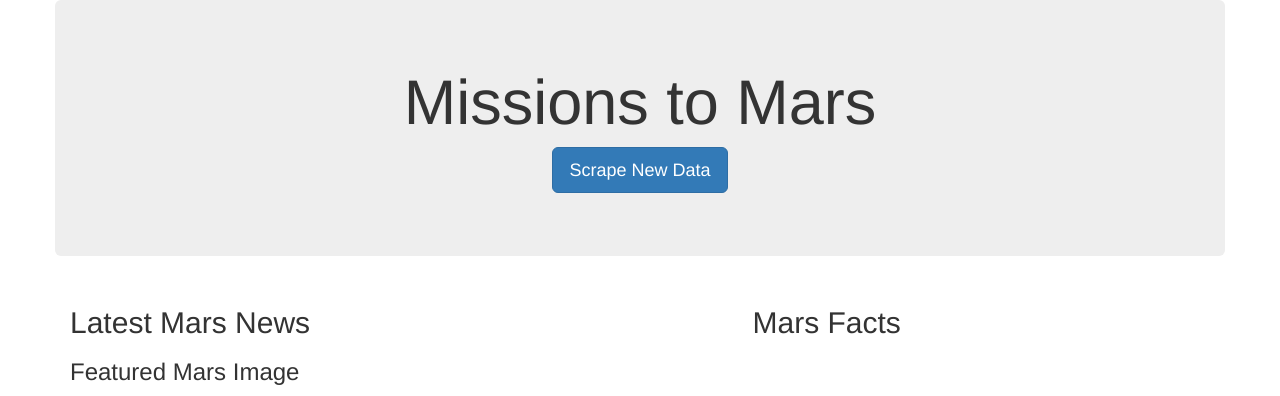
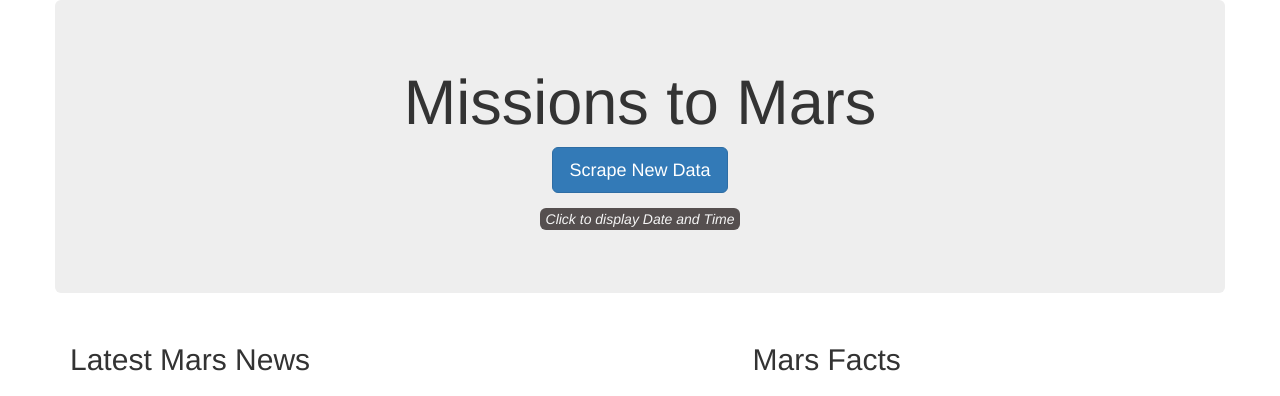
Before and after one commit to itorspwn/Scraping_NASA, a Flask app: page / in a window 1280 px wide. Shown: the top 396 px of the page. Run offline with Flask 2, Linux system fonts and the light colour scheme; data that the repository does not hold is empty; some libraries are stand-ins or nearby versions.

Commit message:
adding date and time button

```diff
--- a/Missions_to_Mars/templates/index.html
+++ b/Missions_to_Mars/templates/index.html
@@ -14,6 +14,24 @@
     border-radius: 8px;
     filter: grayscale(50%)
   }
+
+  button{
+    border-radius: 6px;
+    border: none;
+    background-color: rgb(85, 79, 79);
+    font-weight: 300;
+    font-style: italic;
+    color: whitesmoke;
+    border-color: black;
+
+  }
+
+  #demo{
+    font-size: small;
+    font-weight: 300;
+    color: rgb(54, 51, 51);
+
+  }
   </style>
 
 
@@ -23,6 +41,10 @@
           <div class="jumbotron text-center">
             <h1>Missions to Mars</h1>
             <p><a class="btn btn-primary btn-lg" href="/scrape" role="button" id="newd">Scrape New Data</a></p>
+            <button type="button"
+            onclick="document.getElementById('demo').innerHTML = Date()">
+            Click to display Date and Time</button>
+            <p id="demo"></p>
           </div>
           <div class="col-md-7">
           <h2>Latest Mars News</h2>
```
Also changed, not shown: Missions_to_Mars/screen_shot/full_page.png (deleted), Missions_to_Mars/screen_shot/landing_page.png (added), 1 other file.
